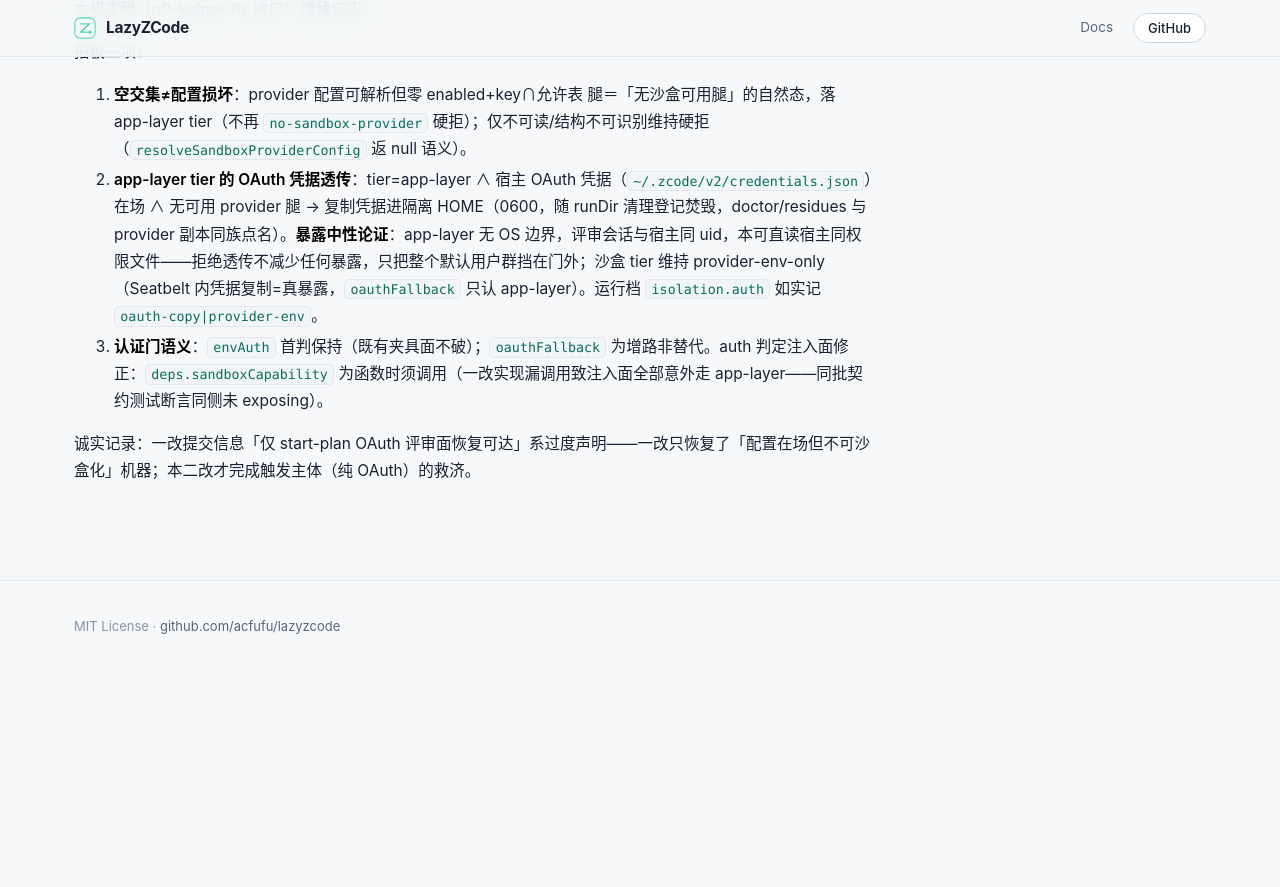
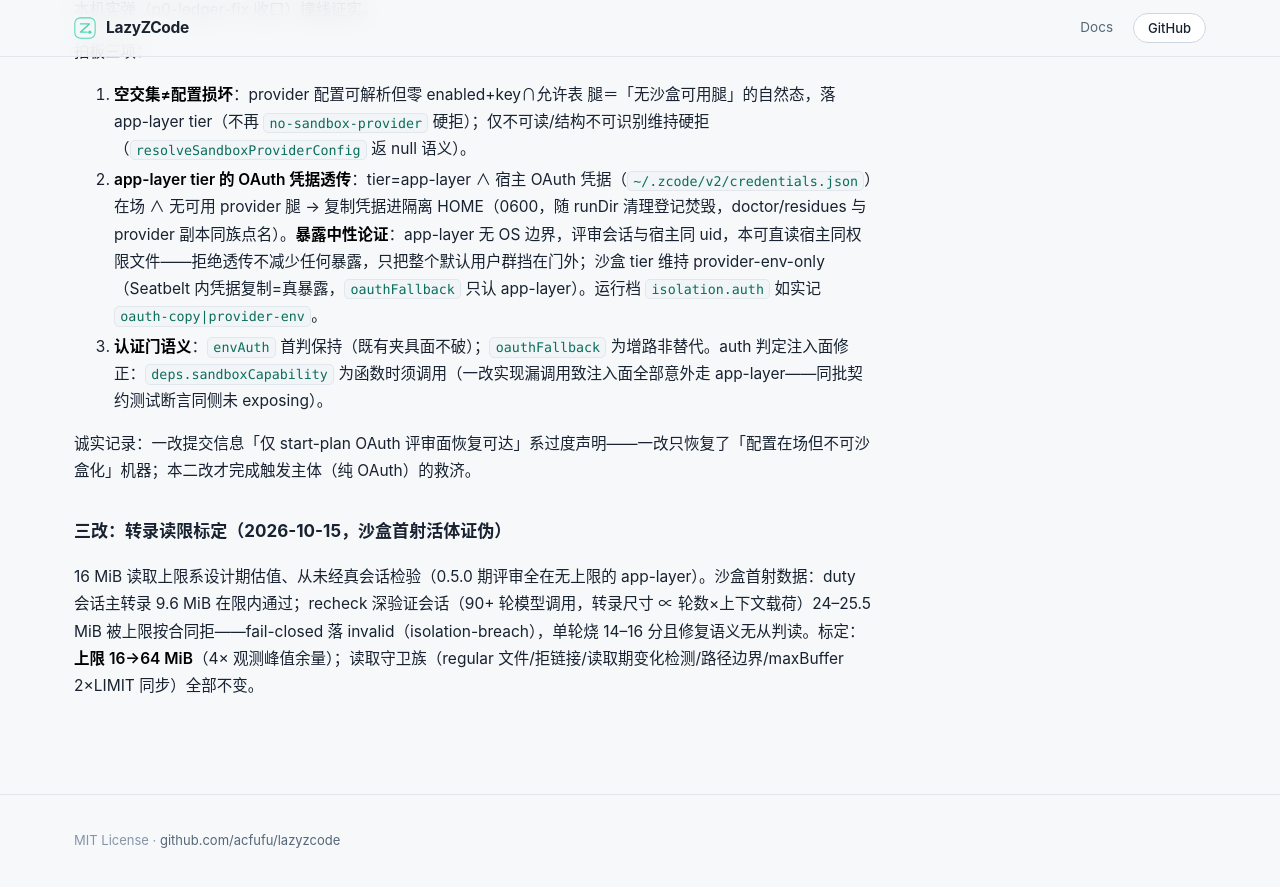
Before and after one commit to Acfufu/lazyzcode, a Jekyll site: the page built from docs/adr/0038-review-os-sandbox.md, in a window 1280 px wide and 900 px high, scrolled down 2065 px. Shown: the top 887 px of the window. Built offline with Jekyll 4.4.1, drawn with Linux system fonts in a browser that asks for light colours; our own code applies the rules of GitHub Pages for plain Markdown files; before the commit the page ends 2750 px from its top, so only the background shows below that; some of the changed text lies outside the part shown.

Commit message:
fix(review): 转录读取上限 16→64 MiB 标定（ADR-0038 三改）——沙盒首射活体证伪原估值：duty 会话主转录 9.6MiB 在限通过，recheck 深验证会话（90+ 轮，转录尺寸 ∝ 轮数×上下文载荷）24–25.5MiB 被按合同拒且 fail-closed 落 invalid（单轮烧 14–16 分）；64MiB=4× 观测峰值余量，守卫族（regular/拒链接/变化检测/路径边界/maxBuffer 2×LIMIT）不变；artifacts 契约测试边界迁移（20MiB 可读＋64MiB+1 拒）；AGENTS 12287B
Goal: p0-ledger-fix#N5

```diff
--- a/docs/adr/0038-review-os-sandbox.md
+++ b/docs/adr/0038-review-os-sandbox.md
@@ -11,7 +11,7 @@ ADR-0031 的候选快照、独立 HOME、provider 允许表与转录检查能够
 - 启动环境使用白名单：HOME、XDG 与临时目录均落隔离面，不继承宿主 secret、NODE_OPTIONS、DYLD 或代理设置。PERSONAL 仍使用显式 provider 允许表；BUILTIN 模板也复制到隔离面，不直接读取用户配置目录。OAuth-only 认证仍不可用。
 - macOS 使用 Seatbelt 包住整个评审引擎及其后代，候选与事实输入只读，隔离 HOME（包括 tmp）可写；允许引擎运行所需的系统/安装文件读取和全局路径元数据查询，不承诺隐藏文件存在性。后端缺席、平台不支持或探针失败都拒绝裸启动；Linux/Windows 暂无 B 后端。
 - 来宾只能连接父进程的受控代理。准入 endpoint 来自已允许 PERSONAL 的 `api.baseUrl` 或其 BUILTIN 模板默认值；endpoint 无法解析或代理不可用即拒绝。普通 HTTP 转发精确核验 origin；HTTPS 仅准入配置的 hostname:port 对应 CONNECT。启动代理时固定 DNS 解析地址，本 run 不随请求重新解析；显式准入的本地/内网 API 仍可达。HTTPS 隧道不核验 TLS SNI、HTTP Host 或路径，因此不能宣称 HTTPS 精确 origin 隔离。已准入 API 凭据对来宾可读，该 endpoint 也允许传输评审内容，因此 B 不承诺阻止所有外泄。
-- 来宾产物的转录发现、字节读取与 SQLite 用量查询也在同一 Seatbelt 边界内执行，父进程不直接跟随来宾链接。读取仅接受 regular 文件，拒绝符号链接、FIFO 与读取期间检测到的文件变化；转录读取上限 16 MiB。无法安全读取的用量保持 unknown，不能记为零。
+- 来宾产物的转录发现、字节读取与 SQLite 用量查询也在同一 Seatbelt 边界内执行，父进程不直接跟随来宾链接。读取仅接受 regular 文件，拒绝符号链接、FIFO 与读取期间检测到的文件变化；转录读取上限 64 MiB（三改标定，原 16 MiB——见修订节）。无法安全读取的用量保持 unknown，不能记为零。
 - 正常结束、超时和可捕获中断回收同一 POSIX 进程组，并删除登记的凭据副本与 tmp。恶意 `setsid` 后代仍继承 OS 权限限制，但不能宣称全部回收。SIGKILL 无法即时清理：doctor 提示残留，`lzy review cleanup <runId>` 只回收已无活 owner 的登记配置副本和 tmp，保留会话转录与用量 DB。
 
 ## 边界与验收
@@ -40,3 +40,7 @@ ADR-0031 的候选快照、独立 HOME、provider 允许表与转录检查能够
 3. **认证门语义**：`envAuth` 首判保持（既有夹具面不破）；`oauthFallback` 为增路非替代。auth 判定注入面修正：`deps.sandboxCapability` 为函数时须调用（一改实现漏调用致注入面全部意外走 app-layer——同批契约测试断言同侧未 exposing）。
 
 诚实记录：一改提交信息「仅 start-plan OAuth 评审面恢复可达」系过度声明——一改只恢复了「配置在场但不可沙盒化」机器；本二改才完成触发主体（纯 OAuth）的救济。
+
+### 三改：转录读限标定（2026-10-15，沙盒首射活体证伪）
+
+16 MiB 读取上限系设计期估值、从未经真会话检验（0.5.0 期评审全在无上限的 app-layer）。沙盒首射数据：duty 会话主转录 9.6 MiB 在限内通过；recheck 深验证会话（90+ 轮模型调用，转录尺寸 ∝ 轮数×上下文载荷）24–25.5 MiB 被上限按合同拒——fail-closed 落 invalid（isolation-breach），单轮烧 14–16 分且修复语义无从判读。标定：**上限 16→64 MiB**（4× 观测峰值余量）；读取守卫族（regular 文件/拒链接/读取期变化检测/路径边界/maxBuffer 2×LIMIT 同步）全部不变。
```
Also changed, not shown: AGENTS.md (+1 -1 lines), core/review-artifacts.js (+6 -2 lines), docs/decisions.md (+1 -1 lines), test/review-artifacts.contract.test.js (+6 -2 lines).
